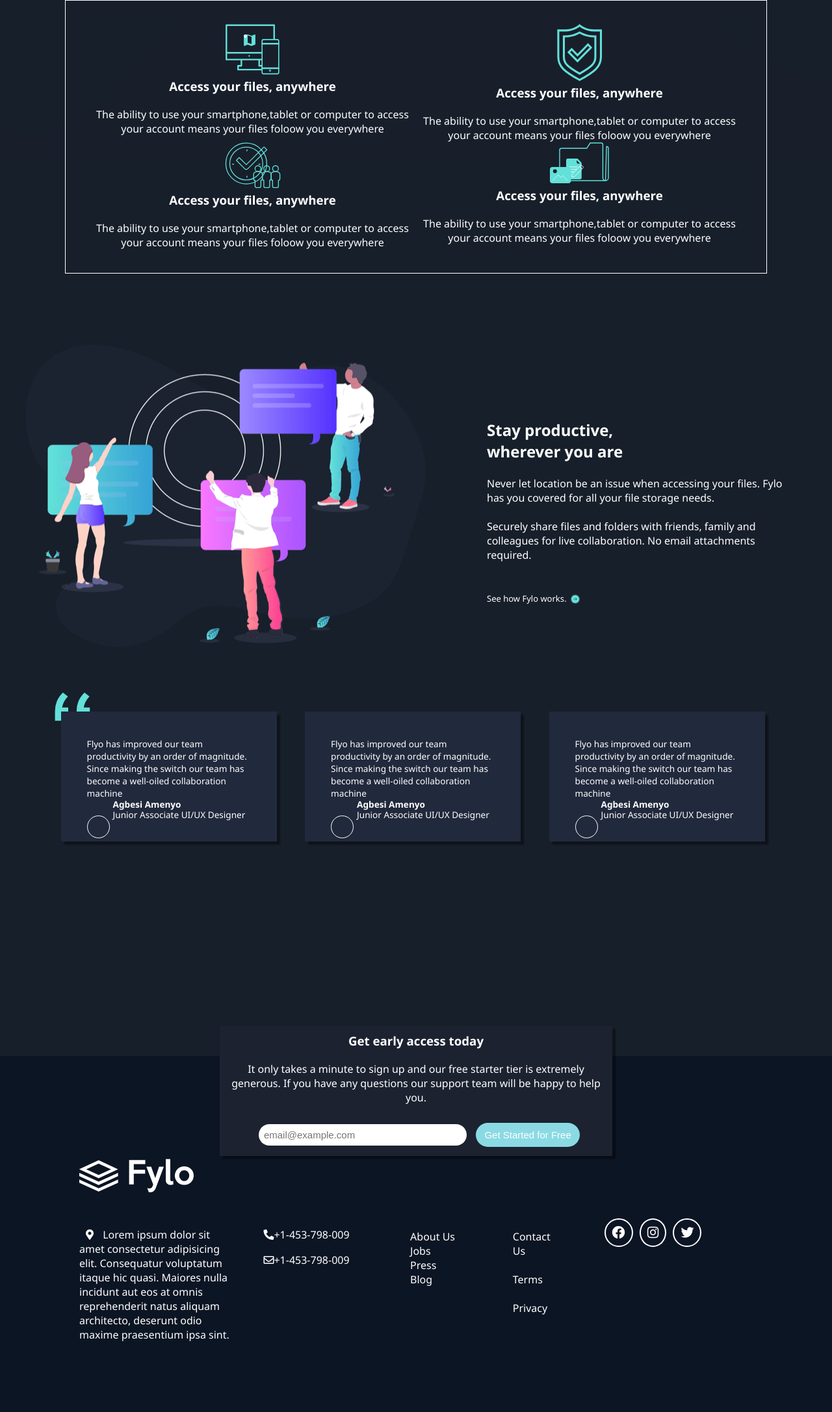
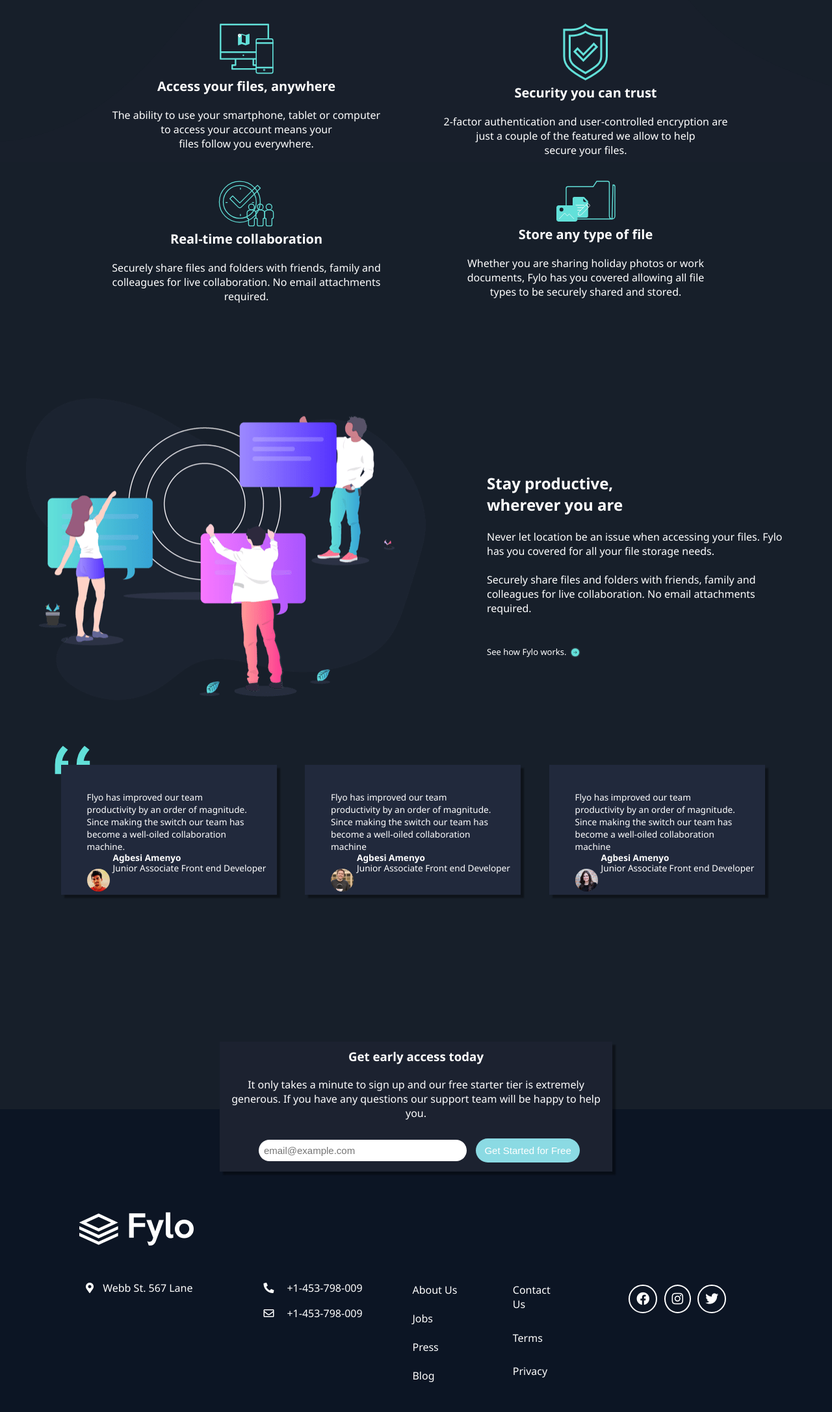
Before and after one commit to a-amenyo/Flyo-dark-theme-website-, a plain HTML site: page index.html in a window 1280 px wide. Shown: the part 1108-3281 px from the top of the page at 65% size. Drawn offline with Linux system fonts and the light colour scheme.

Commit message:
footer added, challenge completed

```diff
--- a/css/styles.css
+++ b/css/styles.css
@@ -38,6 +38,9 @@
 .logo {
   margin-top: 1.875rem;
   margin-left: 1.875rem;
+}
+.logo:hover{
+  cursor: pointer;
 }
 h1 {
   margin-top: 1.875rem;
@@ -81,6 +84,9 @@
   grid-column: 2/4;
   margin-bottom: 1.25rem;
 }
+button:hover{
+  cursor: pointer ;
+}
 button {
   /* typography */
   font-size: 15px;
@@ -110,8 +116,9 @@
 .feature-content {
   /* box-model */
   display: grid;
-  grid-template-columns: 1fr 1fr;
-  border: 1px solid white;
+  grid-template-columns: .5fr .5fr;
+  gap: 2.25rem;
+  /* border: 1px solid white; */
   padding: 2.25rem;
   margin-top: 3.125rem;
   /* typography */
@@ -124,10 +131,11 @@
     height: 300px; */
   /* place-content: center; */
 }
-.feature-content p,
-h3 {
+.feature-content h3 {
   color: white;
+  font-size: 1.25rem;
 }
+
 .stay-productive {
   /* box-model */
   margin-left: 1.875rem;
@@ -183,9 +191,8 @@
   font-size: 0.85rem;
   font-family: "Segoe UI", Tahoma, Geneva, Verdana, sans-serif;
 }
-.profile-pic {
+.profile-pic img {
   border-radius: 100%;
-  border: 1px solid white;
   width: 35px;
   height: 35px;
   margin-top: 1.5625rem;
@@ -216,7 +223,7 @@
   background-color: #0c1524;
 
   /* box-model */
-  min-height: 50vh;
+  height: 70vh;
   padding: 7.625rem;
   position: relative;
 }
@@ -226,7 +233,7 @@
   width: 37.75rem;
   padding: .625rem;
   position: absolute;
-  bottom: 55%;
+  bottom:65%;
   left: 50%;
   transform: translate(-50%, -50%);
 
@@ -239,6 +246,7 @@
 }
 .easy-access-card p ,h3{
   margin-bottom: 1.25rem;
+  color: white;
 }
 input{
   /* typography */
@@ -277,6 +285,7 @@
   margin-top: 1.25rem;
 }
 .outro{
+
   display: grid;
   grid-template-columns: 2fr 1.5fr 1fr 1fr 2fr;
   column-gap: 2.625rem;
@@ -284,7 +293,8 @@
 
 .location-p{
   color: white;
-  margin-left: .625rem;
+  padding: 10px;
+  /* margin-left: .625rem; */
 }
 .third-outro, .fourth-outro{
   padding: 1.25rem;
@@ -292,9 +302,16 @@
 .second-outro span, .third-outro span, .fourth-outro span{
   color: white;
 }
-.fourth-outro{
+.second-outro span  {
+  margin-left: 1.25rem;
+}
+.third-outro, .fourth-outro{
   display: grid;
   justify-content: center;
+}
+.fifth-outro{
+  text-align: center;
+  padding: 1.25rem;
 }
 .fab{
   color: white;
@@ -305,6 +322,9 @@
   font-size: 20px;
   cursor: pointer;
   text-align: center;
+}
+.fab:hover{
+  color: #8bdae3;
 }
 
 .attribution {
@@ -317,3 +337,7 @@
   /* visual */
   color: white;
 }
+footer{
+  background-color: #0c1524;
+  padding: .75rem;
+}
--- a/index.html
+++ b/index.html
@@ -49,22 +49,22 @@
     <div class="feature-content">
       <div><img src="images/icon-access-anywhere.svg" alt="">
         <h3>Access your files, anywhere</h3>
-        <p>The ability to use your smartphone,tablet or computer to access
-          your account means your files foloow you everywhere </p>
+        <p>The ability to use your smartphone, tablet or computer <br> to access
+          your account means your <br> files follow you everywhere. </p>
 
       </div>
       <div><img src="images/icon-security.svg" alt="">
-        <h3>Access your files, anywhere</h3>
-        <p>The ability to use your smartphone,tablet or computer to access
-          your account means your files foloow you everywhere </p></div>
+        <h3>Security you can trust</h3>
+        <p>2-factor authentication and user-controlled encryption are <br> just a couple of
+          the featured we allow to help <br> secure your files. </p></div>
       <div><img src="images/icon-collaboration.svg" alt="">
-        <h3>Access your files, anywhere</h3>
-        <p>The ability to use your smartphone,tablet or computer to access
-          your account means your files foloow you everywhere </p></div>
+        <h3>Real-time collaboration</h3>
+        <p>Securely share files and folders with friends, family and <br> colleagues
+          for live collaboration. No email attachments <br> required. </p></div>
       <div><img src="images/icon-any-file.svg" alt="">
-        <h3>Access your files, anywhere</h3>
-        <p>The ability to use your smartphone,tablet or computer to access
-          your account means your files foloow you everywhere </p></div>
+        <h3>Store any type of file</h3>
+        <p>Whether you are sharing holiday photos or work <br> documents,
+          Fylo has you covered allowing all file <br> types to be securely shared and stored. </p></div>
 
     </div>
 
@@ -96,30 +96,34 @@
 
       <div class="rev-card"><p>Flyo has improved our team productivity  by an order of
         magnitude. Since making the switch our team has become
-        a well-oiled collaboration machine
+        a well-oiled collaboration machine.
        </p>
       <div class="profile-pic">
+        <img src="images/profile-1.jpg" alt="">
       </div>
       <h4>Agbesi Amenyo</h4>
-      <p class="rev-job-title">Junior Associate UI/UX Designer</p>
+      <p class="rev-job-title">Junior Associate Front end Developer</p>
       </div>
       <div class="rev-card"><p>Flyo has improved our team productivity  by an order of
         magnitude. Since making the switch our team has become
         a well-oiled collaboration machine
        </p>
        <div class="profile-pic">
+         <img src="images/profile-2.jpg" alt="">
+
       </div>
        <h4>Agbesi Amenyo</h4>
-       <p class="rev-job-title">Junior Associate UI/UX Designer</p>
+       <p class="rev-job-title">Junior Associate Front end Developer</p>
 
       </div>
       <div class="rev-card"><p>Flyo has improved our team productivity  by an order of
         magnitude. Since making the switch our team has become
         a well-oiled collaboration machine  </p>
         <div class="profile-pic">
+          <img src="images/profile-3.jpg" alt="">
         </div>
         <h4>Agbesi Amenyo</h4>
-        <p class="rev-job-title">Junior Associate UI/UX Designer</p>
+        <p class="rev-job-title">Junior Associate Front end Developer</p>
       </div>
     </div>
   </div>
@@ -139,10 +143,7 @@
 </div>
 <div class="outro">
   <div class="first-outro" >
-    <i class="fas fa-map-marker-alt"></i> <span class="location-p"> Lorem ipsum dolor sit amet
-      consectetur adipisicing elit. Consequatur voluptatum itaque hic quasi. Maiores nulla incidunt aut
-      eos at omnis reprehenderit natus aliquam architecto,
-       deserunt odio maxime praesentium ipsa sint.</span>
+    <i class="fas fa-map-marker-alt"></i> <span class="location-p">Webb St. 567 Lane </span>
   </div>
   <div class="second-outro">
     <i class="fas fa-phone-alt"></i><span>+1-453-798-009</span> <br>
```
Also changed, not shown: images/md.jpg (added).
